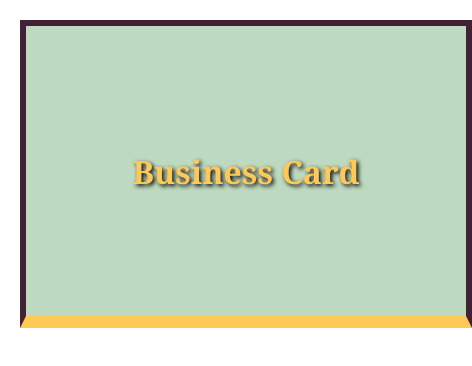
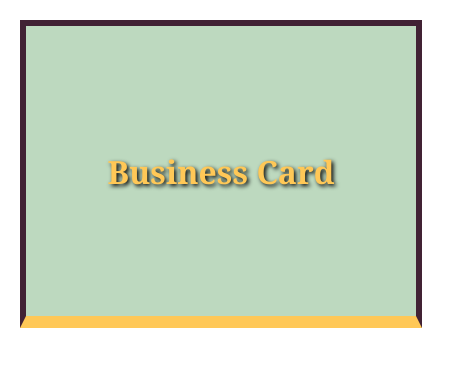
Before and after one commit to DeanCorso-CODEx/Business-Card, a website built with Vite: page index.html in a window 390 px wide. Shown: the whole page, 472 px wide, since content can reach past the window. Built offline with nearby package versions, Linux system fonts and the light colour scheme.

Commit message:
Update card width to be responsive

```diff
--- a/styles.css
+++ b/styles.css
@@ -17,7 +17,8 @@ body {
 .card {
     position: relative;
     overflow: hidden;
-    width: 400px;
+    width: 100%;
+    max-width: 450px;
     margin: 0 auto;
     height: 250px;
     padding: 20px;
```
